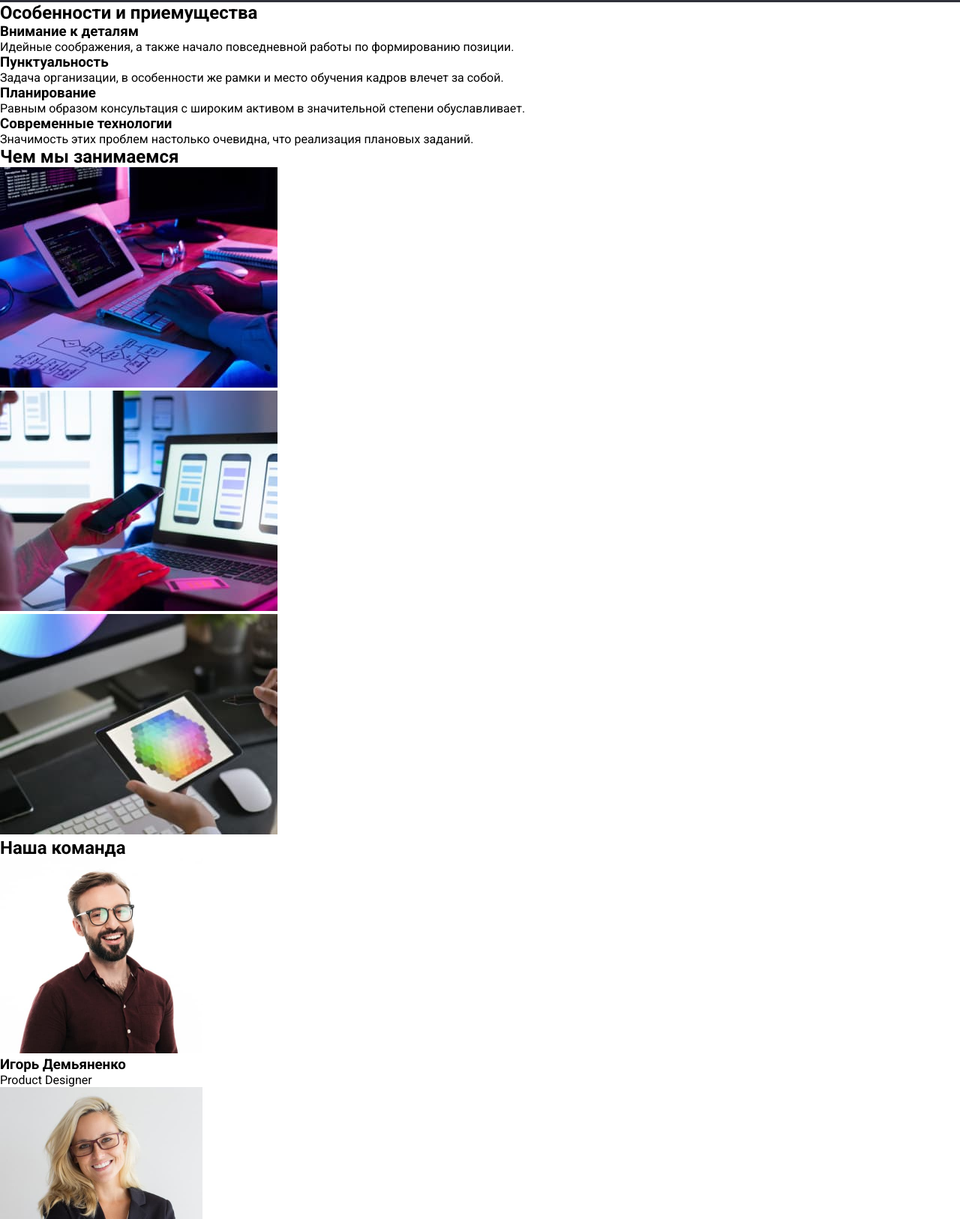
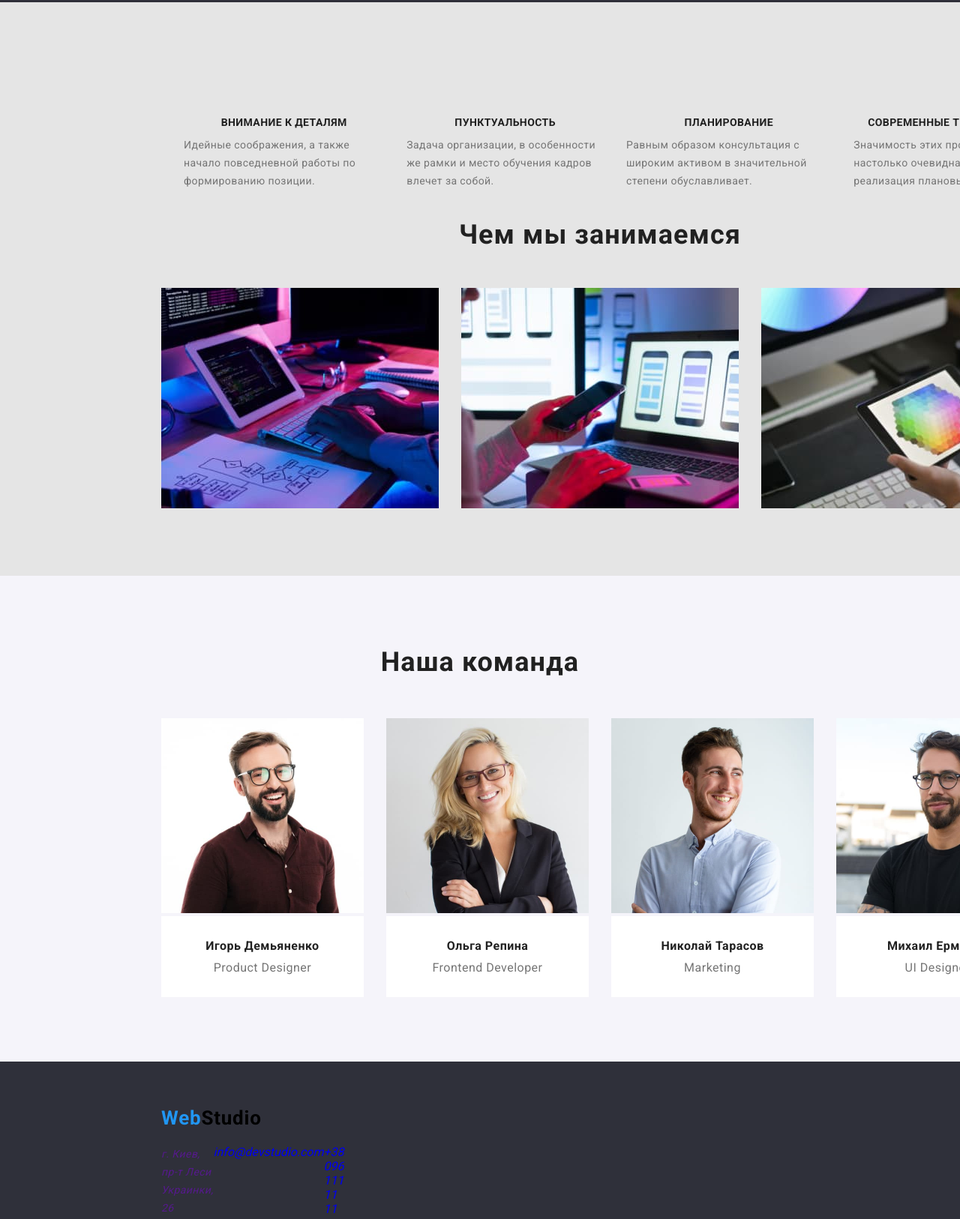
Before and after one commit to Moisei12/goit-markup-hw-01, a plain HTML site: page index.html in a window 1280 px wide. Shown: the part 677-2303 px from the top of the page at 75% size. Drawn offline with Linux system fonts and the light colour scheme.

Commit message:
updated index.html and style.css

```diff
--- a/index.html
+++ b/index.html
@@ -36,60 +36,70 @@
         </section>
 
         <!--preferences and activities-->
-        <section>
+        <section class="middle-container">
+            <div class="preferences">
             <h2 class="heading-2">Особенности и приемущества</h2>
-        <ul>
-            <li>
-                <h3>Внимание к деталям</h3>
+        <ul class="list-items">
+            <li class="preferences-item">
+                <h3 class="preferences-heading">Внимание к деталям</h3>
                 <p>Идейные соображения, а также начало повседневной работы по формированию позиции.</p>
             </li>
-            <li>
-                <h3>Пунктуальность</h3>
+            <li class="preferences-item">
+                <h3 class="preferences-heading">Пунктуальность</h3>
                 <p>Задача организации, в особенности же рамки и место обучения кадров влечет за собой.</p>
             </li>
-            <li>
-                <h3>Планирование</h3>
+            <li class="preferences-item">
+                <h3 class="preferences-heading">Планирование</h3>
                 <p>Равным образом консультация с широким активом в значительной степени обуславливает.</p>
             </li>
-            <li>
-                <h3>Современные технологии</h3>
+            <li class="preferences-item">
+                <h3 class="preferences-heading">Современные технологии</h3>
                 <p>Значимость этих проблем настолько очевидна, что реализация плановых заданий.</p>
             </li>
         </ul>
+    </div>
         </section>
 
-        <section>
-            <h2>Чем мы занимаемся</h2>
-        <ul>
-            <li><img src="./images/Coding.jpg" alt="Программирование" width="370"></li>
-            <li><img src="./images/Research.jpg" alt="Исследование" width="370"></li>
-            <li><img src="./images/Design.jpg" alt="Дизайн" width="370"></li>
+        <section class="what-we-do">
+            <h2 class="what-we-do-heading">Чем мы занимаемся</h2>
+        <ul class="list-images">
+            <li class="list-image-1"><img src="./images/Coding.jpg" alt="Программирование" width="370"></li>
+            <li class="list-image-2"><img src="./images/Research.jpg" alt="Исследование" width="370"></li>
+            <li class="list-image-3"><img src="./images/Design.jpg" alt="Дизайн" width="370"></li>
         </ul>
         </section>
 
         <!--Team members-->
-        <section>
-            <h2>Наша команда</h2>
-            <ul>
-                <li>
+        <section class="team">
+            <h2 class="team-heading">Наша команда</h2>
+            <ul class="team-members">
+                <li class="team-member-1">
                     <img src="./images/1st_team-member.jpg" alt="Игорь Демьяненко" width="270">
-                    <h3>Игорь Демьяненко</h3>
-                    <p lang="en"> Product Designer</p>
+                  <div class="team-member">
+                        <h3>Игорь Демьяненко</h3>
+                        <p class="profession" lang="en"> Product Designer</p>
+                </div>
                 </li>
-                <li>
+                <li class="team-member-2">
                     <img src="./images/2nd_team-member.jpg" alt="Ольга Репина" width="270">
-                    <h3>Ольга Репина</h3>
-                    <p lang="en">Frontend Developer</p>
+                    <div class="team-member">
+                        <h3>Ольга Репина</h3>
+                        <p class="profession" lang="en">Frontend Developer</p>
+                    </div>
                 </li>
-                <li>
+                <li class="team-member-3">
                     <img src="./images/3rd_team-member.jpg" alt="Николай Тарасов" width="270">
-                    <h3>Николай Тарасов</h3>
-                    <p lang="en">Marketing</p>
+                    <div class="team-member">
+                        <h3>Николай Тарасов</h3>
+                        <p class="profession" lang="en">Marketing</p>
+                    </div>
                 </li>
-                <li>
+                <li class="team-member-4">
                     <img src="./images/4th_team-member.jpg" alt="Михаил Ермаков" width="270">
-                    <h3>Михаил Ермаков</h3>
-                    <p lang="en">UI Designer</p>
+                    <div class="team-member">
+                        <h3>Михаил Ермаков</h3>
+                        <p class="profession" lang="en">UI Designer</p>
+                    </div>
                 </li>
             </ul>
         </section>
@@ -97,12 +107,14 @@
 
         <!--Footer-->
         <footer>
-                <p class="logo" lang="en"><a href="#">WebStudio</a></p>
+                <a class="footer-logo" href="#"><span class="web">Web</span><span class="studio">Studio</span></a>
                 <address>
-                    <ul>
-                        <li><a href="">г. Киев, пр-т Леси Украинки, 26</a></li>
+                    <div class="address-items">
+                    <ul class="address-list-items">
+                        <li class="item-1"><a href="">г. Киев, пр-т Леси Украинки, 26</a></li>
                         <li><a href="mailto:info@devstudio.com">info@devstudio.com</a></li>
                         <li><a href="tel++380961111111">+38 096 111 11 11</a></li>
+                    </div>
                     </ul>
                 </address>
         </footer>
--- a/style.css
+++ b/style.css
@@ -129,5 +129,173 @@ li a{
     color: #FFFFFF;
 }
 .heading-2{
+   visibility: hidden;
+}
+.list-items{
+    display: flex;
+    list-style: none;
+}
+.middle-container{
+    height: 289px;
+    width: 1600px;
+    background: #E5E5E5;
+}
+.preferences{
+    position: absolute;
+    width: 1170px;
+    height: 101px;
+    left: 215px;
+    top: 774px;
+}
+.preferences-item{
+    margin-left: 30px;
+    font-size: 14px;
+    line-height: 24px;
+    letter-spacing: 0.03em;
+    color: #757575;
+}
+.preferences-heading{
+    font-size: 14px;
+    line-height: 16px;
+    letter-spacing: 0.03em;
+    text-transform: uppercase;
+    color: #212121;
+    padding-bottom: 10px;
+}
+.what-we-do{
+    height: 476px;
+    width: 1600px;
+    background: #E5E5E5;
+}
+.what-we-do-heading{
+    padding-bottom: 50px;
+    font-size: 36px;
+    line-height: 42px;
+    text-align: center;
+    letter-spacing: 0.03em;
+    color: #212121;
+}
+.list-images{
+    display: flex;
+    list-style: none;
+}
+.list-image-1{
+    position: absolute;
+    width: 370px;
+    height: 294px;
+    left: 215px;
+    top: 1061px;
+}
+.list-image-2{
+    position: absolute;
+    width: 370px;
+    height: 294px;
+    left: 615px;
+    top: 1061px;
+}
+.list-image-3{
+    position: absolute;
+    width: 370px;
+    height: 294px;
+    left: 1015px;
+    top: 1061px;
+}
 
+/* team members */
+
+.team{
+    height: 648px;
+    background: #F5F4FA;
 }
+.team-heading{
+    padding-top: 94px;
+    font-size: 36px;
+    line-height: 42px;
+    text-align: center;
+    letter-spacing: 0.03em;
+    color: #212121;
+}
+.team-members{
+    display: flex;
+    list-style: none;
+}
+.team-member-1{
+    position: absolute;
+    width: 270px;
+    height: 368px;
+    left: 215px;
+    top: 1635px;
+}
+.team-member-2{
+    position: absolute;
+    width: 270px;
+    height: 368px;
+    left: 515px;
+    top: 1635px;
+}
+.team-member-3{
+    position: absolute;
+    width: 270px;
+    height: 368px;
+    left: 815px;
+    top: 1635px;
+}
+.team-member-4{
+    position: absolute;
+    width: 270px;
+    height: 368px;
+    left: 1115px;
+    top: 1635px;
+}
+h3{
+    font-size: 16px;
+    line-height: 19px;
+    text-align: center;
+    letter-spacing: 0.03em;
+    padding-top: 30px;
+    color: #212121;
+}
+.profession{
+    font-size: 16px;
+    line-height: 19px;
+    text-align: center;
+    letter-spacing: 0.03em;
+    padding-top: 10px;
+    color: #757575;
+}
+.team-member{
+    height: 108px;
+    width: 270px;
+    background: #FFFFFF;
+}
+footer{
+    position: absolute;
+    width: 1600px;
+    height: 252px;
+    background: #2F303A;
+}
+.footer-logo{
+    text-decoration: none;
+    position: absolute;
+    width: 145px;
+    height: 31px;
+    left: 215px;
+    padding-top: 60px;
+}
+.address-list-items{
+    list-style: none;
+    display: flex;
+}
+.address-items{
+    width: 231px;
+    height: 81px;
+    left: 215px;
+    padding-top: 111px;
+    padding-left: 215px;
+}
+.item-1{
+    font-size: 14px;
+    line-height: 24px;
+    letter-spacing: 0.03em;
+    color: #FFFFFF;
+}
```
